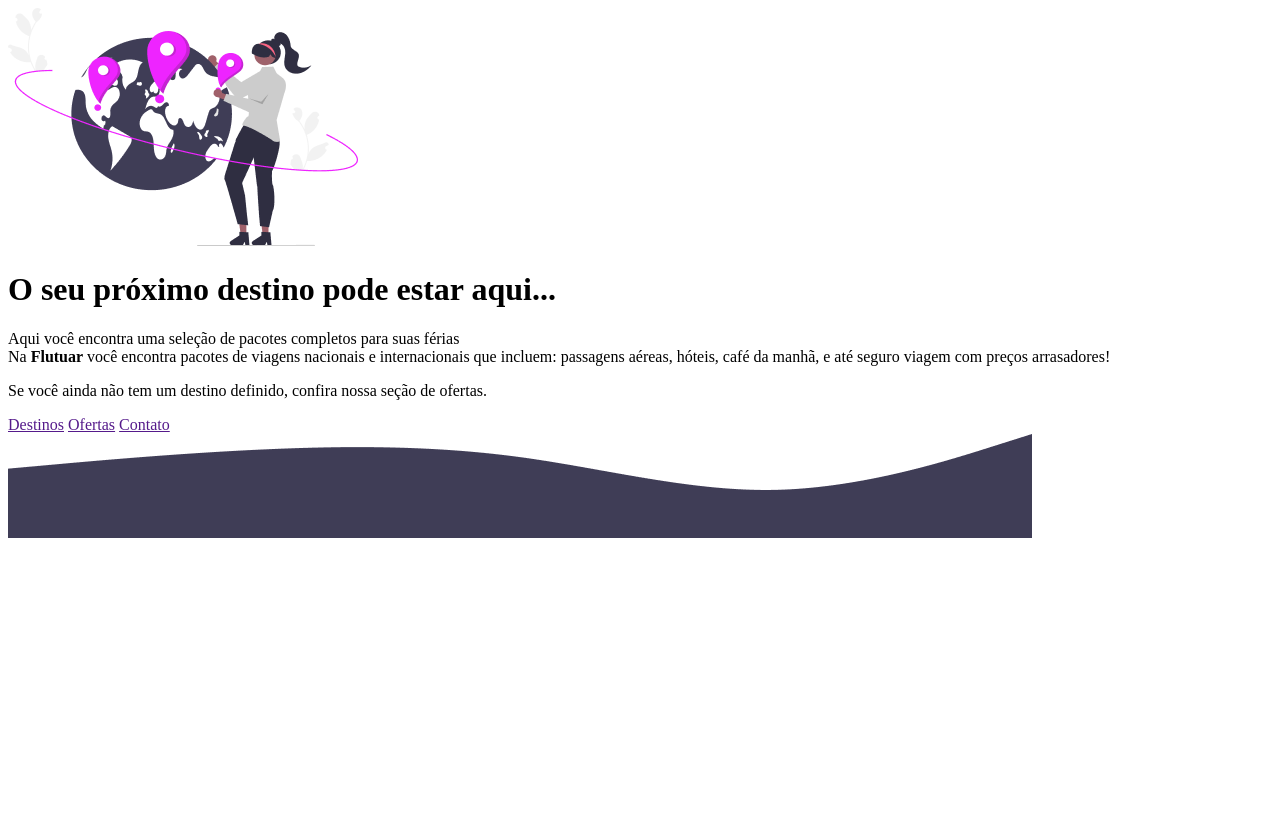
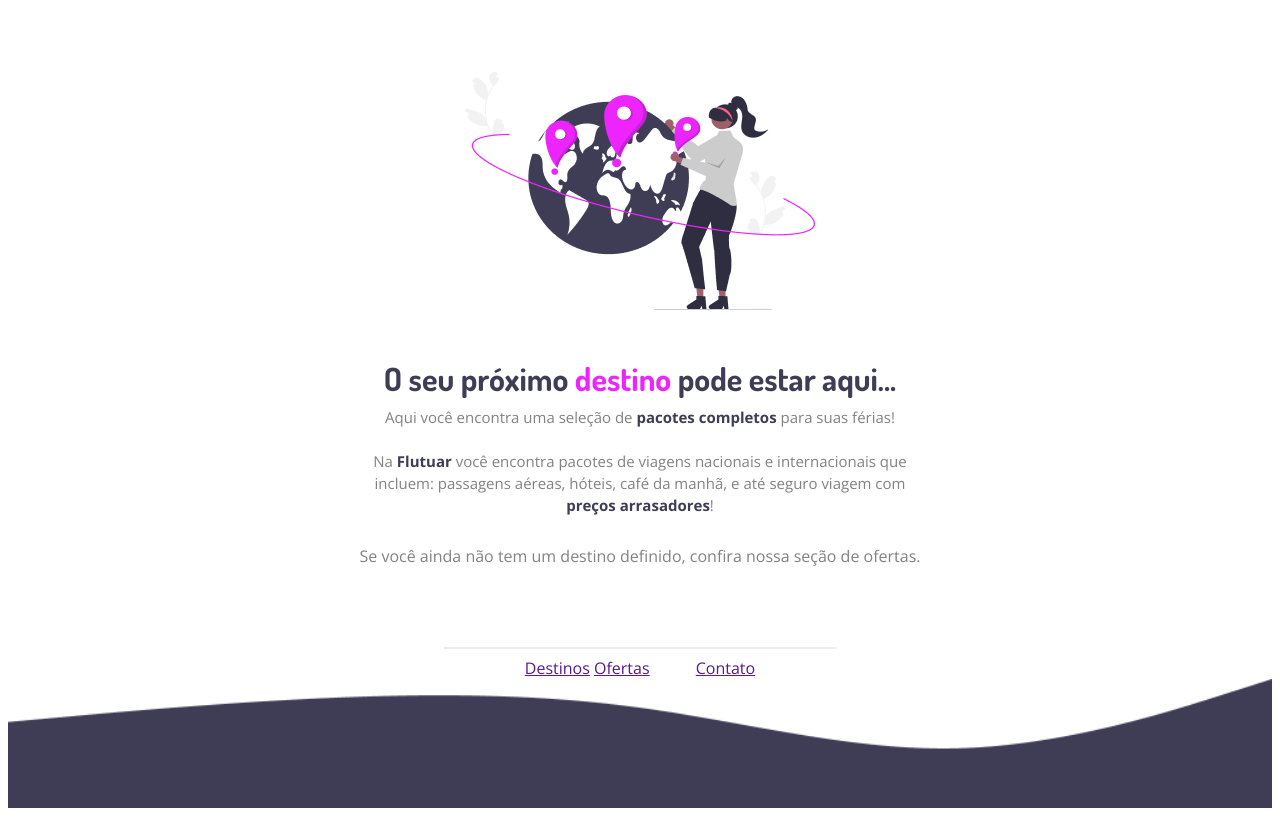
Before and after one commit to AlexandreCalanca/explorer-rocketseat-projeto2, a plain HTML site: page index.html in a window 1280 px wide. Before the commit the page ends 800 px from the top, so only its background shows below. Drawn offline with nearby package versions, Linux system fonts and the light colour scheme.

Commit message:
Adicionei alguns elementos CSS

```diff
--- a/index.html
+++ b/index.html
@@ -3,7 +3,14 @@
 <head>
     <meta charset="UTF-8">
     <meta name="viewport" content="width=device-width, initial-scale=1.0">
+    <link rel="preconnect" href="https://fonts.googleapis.com">
+    <link rel="preconnect" href="https://fonts.gstatic.com" crossorigin>
+    <link href="https://fonts.googleapis.com/css2?family=Dosis:wght@200..800&family=Open+Sans:ital,wght@0,300..800;1,300..800&display=swap" rel="stylesheet">
+
+    <link rel="stylesheet" href="style.css">
+
     <title>Flutuar</title>
+
 </head>
 
 <body>
@@ -16,13 +23,17 @@
             O seu próximo <span>destino</span> pode estar aqui...
         </h1>
 
+        <div id="conteudo">
             <p>
-            Aqui você encontra uma seleção de <span>pacotes completos</span> para suas férias
+                Aqui você encontra uma seleção de <strong>pacotes completos</strong> para suas férias!
 
                 <br>
+                <br>
 
-            Na <strong>Flutuar</strong> você encontra pacotes de viagens nacionais e internacionais que incluem: passagens aéreas, hóteis, café da manhã, e até seguro viagem com <span>preços arrasadores</span>!
+                Na <strong>Flutuar</strong> você encontra pacotes de viagens nacionais e internacionais que incluem: passagens aéreas, hóteis, café da manhã, e até seguro viagem com <strong>preços arrasadores</strong>!
             </p>
+        </div>
+
         <p>
         Se você ainda não tem um destino definido, confira nossa seção de ofertas.
         </p>
@@ -38,7 +49,7 @@
         <a href="">Ofertas</a>
         <a href="">Contato</a>
     </div>
-    <div>
+    <div id="rodape">
         <img src="./imagens/Wave.png" alt="">
     </div>
 </body>
--- a/style.css
+++ b/style.css
@@ -0,0 +1,47 @@
+body{
+    color: #828282;
+    font-family: "Open Sans", sans-serif;
+    text-align: center;
+    line-height: 22px;
+}
+#hero{
+    text-align: center;
+    width: 1024px;
+    margin: auto;
+    padding: 64px 0px;
+}
+#hero img{
+    margin-bottom: 32px;
+}
+#hero h1{
+    font-size: 32px;
+    font-family: "Dosis", sans-serif;
+    color: #3f3d56;
+    margin-bottom: 16px;
+}
+#hero h1 span{
+    color: #ee24ff;
+}
+#conteudo{
+    margin: 16px auto 32px;
+    font-size: 15px;
+    width: 540px;
+    height: 107px;
+    margin: auto;
+    margin-bottom: 32px;
+}
+#conteudo strong{
+    color: #3f3d56;
+}
+#line{
+    width: 391px;
+    height: 0px;
+    margin: 0 auto 8px;
+    border: 1px solid #ECEFF2;
+}
+a + a + a{
+    margin-left: 42px;
+}
+#rodape img{
+    width: 100%;
+}
```
Lines whose indentation alone changed are shown as unchanged.
